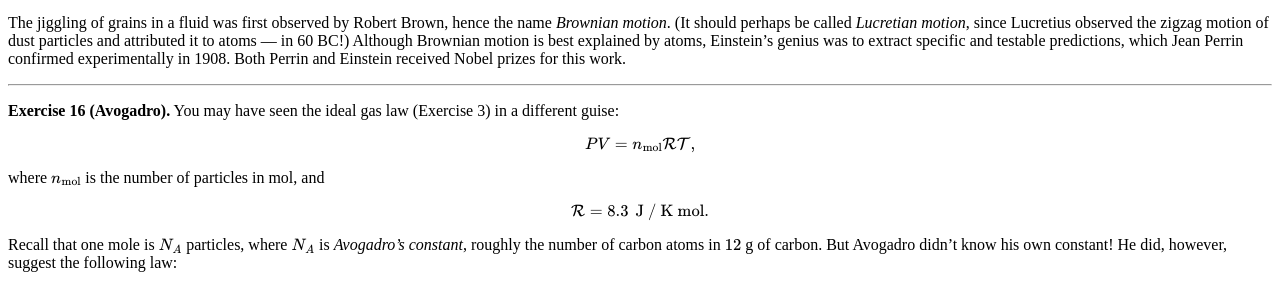
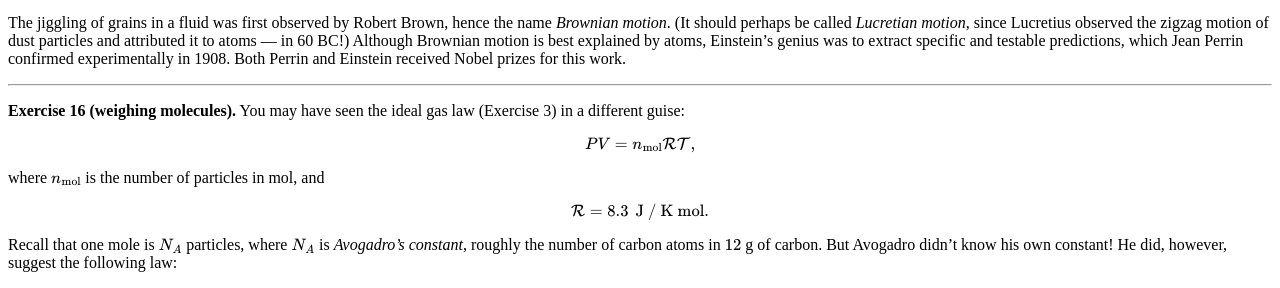
Before and after one commit to hapax/hapax.github.io, a Jekyll site: the page built from assets/simple-physics.md, in a window 1280 px wide and 900 px high, scrolled down 13374 px. Shown: the part 364-652 px from the top of the window. Built offline with Jekyll 4.4.1, drawn with Linux system fonts in a browser that asks for light colours; our own code applies the rules of GitHub Pages for plain Markdown files; formulas are drawn with MathJax 3; a script that is not in the unit is left out.

Commit message:
Update simple-physics.md

```diff
--- a/assets/simple-physics.md
+++ b/assets/simple-physics.md
@@ -1483,7 +1483,7 @@ Both Perrin and Einstein received Nobel prizes for this work.
 
 ---
 
-**Exercise 16 (Avogadro).** You may have seen the ideal gas law
+**Exercise 16 (weighing molecules).** You may have seen the ideal gas law
 (Exercise 3) in a different guise:
 
 $$
```
